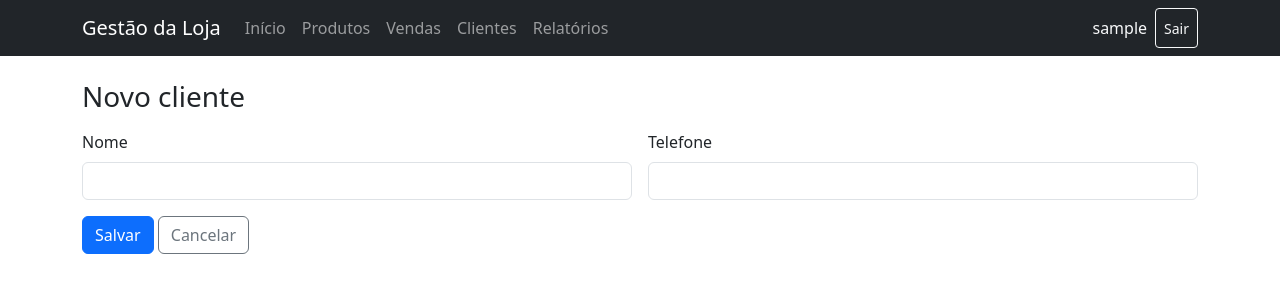
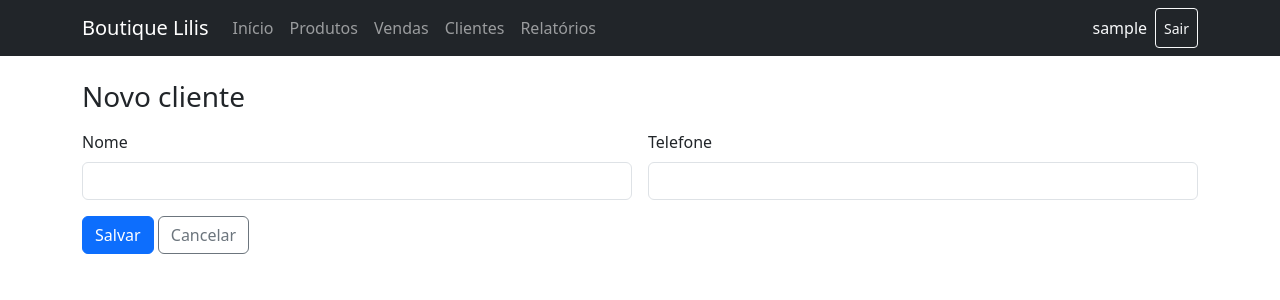
Before and after one commit to Paulosuniga/lojaboticario, a Django app: page /clientes/novo/ in a window 1280 px wide. Shown: the top 300 px of the page. Run offline with Django 5.2, Linux system fonts and the light colour scheme; the visitor is signed in with stand-in values (Sample User, id 1).

Commit message:
Renomear titulo do app para Boutique Lilis
Substitui "Gestao da Loja" no titulo da aba, na barra de navegacao e no
cabecalho da tela de login.

Co-Authored-By: Claude Opus 5 <noreply@anthropic.com>

```diff
--- a/loja/templates/loja/base.html
+++ b/loja/templates/loja/base.html
@@ -3,14 +3,14 @@
 <head>
     <meta charset="UTF-8">
     <meta name="viewport" content="width=device-width, initial-scale=1">
-    <title>{% block title %}Gestão da Loja{% endblock %}</title>
+    <title>{% block title %}Boutique Lilis{% endblock %}</title>
     <link href="https://cdn.jsdelivr.net/npm/bootstrap@5.3.3/dist/css/bootstrap.min.css" rel="stylesheet">
 </head>
 <body>
     {% if user.is_authenticated %}
     <nav class="navbar navbar-expand-lg navbar-dark bg-dark mb-4">
         <div class="container">
-            <a class="navbar-brand" href="{% url 'dashboard' %}">Gestão da Loja</a>
+            <a class="navbar-brand" href="{% url 'dashboard' %}">Boutique Lilis</a>
             <button class="navbar-toggler" type="button" data-bs-toggle="collapse" data-bs-target="#navMenu">
                 <span class="navbar-toggler-icon"></span>
             </button>
--- a/loja/templates/loja/login.html
+++ b/loja/templates/loja/login.html
@@ -3,7 +3,7 @@
 {% block content %}
 <div class="row justify-content-center">
     <div class="col-md-4 mt-5">
-        <h1 class="h4 mb-3 text-center">Gestão da Loja</h1>
+        <h1 class="h4 mb-3 text-center">Boutique Lilis</h1>
         <form method="post">
             {% csrf_token %}
             {% if form.errors %}
```
